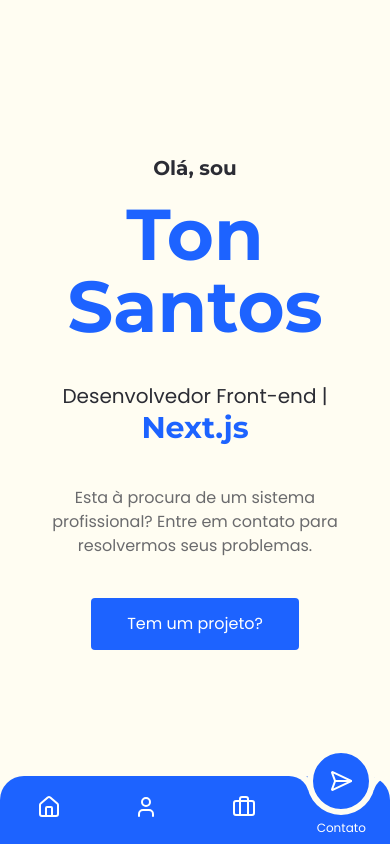
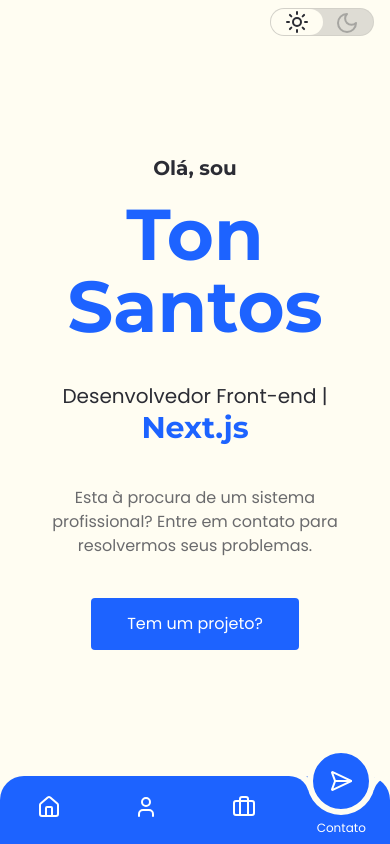
Before and after one commit to wellingtonVieiraSantos/personal-portfolio, a Next.js app: page / in a window 390 px wide. Shown: the top 844 px of the page. Built offline with nearby package versions, Linux system fonts and the light colour scheme.

Commit message:
feat: themeswitch for mobile devices

```diff
--- a/src/components/HomePage/index.tsx
+++ b/src/components/HomePage/index.tsx
@@ -5,6 +5,7 @@
 import { Dispatch, SetStateAction, useEffect } from 'react'
 import { useInView } from 'react-intersection-observer'
 import SocialSideBar from './SocialSideBar'
+import { ThemeSwitch } from '../Nav/ThemeSwitch'
 
 export default function HomePage({
   id,
@@ -26,6 +27,7 @@
       id={id}
       ref={ref}
     >
+      <ThemeSwitch className='absolute right-4 top-2 md:hidden' />
       <motion.div
         initial={{ opacity: 0, x: -100 }}
         animate={{
--- a/src/components/Nav/ThemeSwitch.tsx
+++ b/src/components/Nav/ThemeSwitch.tsx
@@ -40,10 +40,11 @@
         <Switch
           checked={resolvedTheme === 'dark'}
           onCheckedChange={toggleTheme}
+          disabled={isAnimating}
         >
           {isAnimating && (
             <motion.div
-              className={`absolute size-8 bg-primary-text rounded-full`}
+              className={`absolute z-999 size-8 bg-primary-text rounded-full`}
               initial={{ scale: 1, opacity: 0.6 }}
               animate={{ scale: 150, opacity: 1 }}
               transition={{ duration: 0.8, ease: 'easeInOut' }}
```
